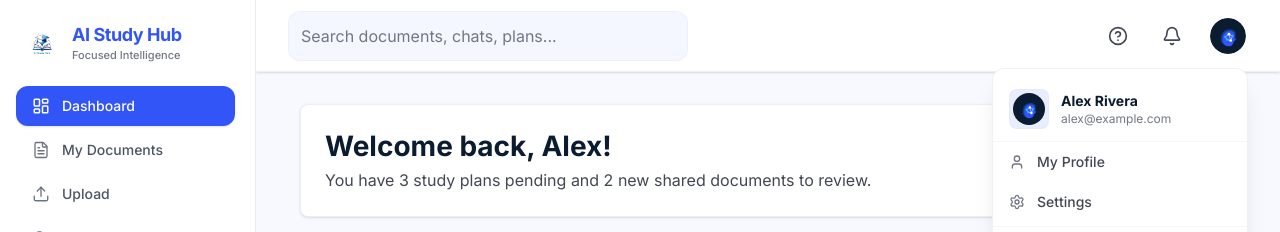
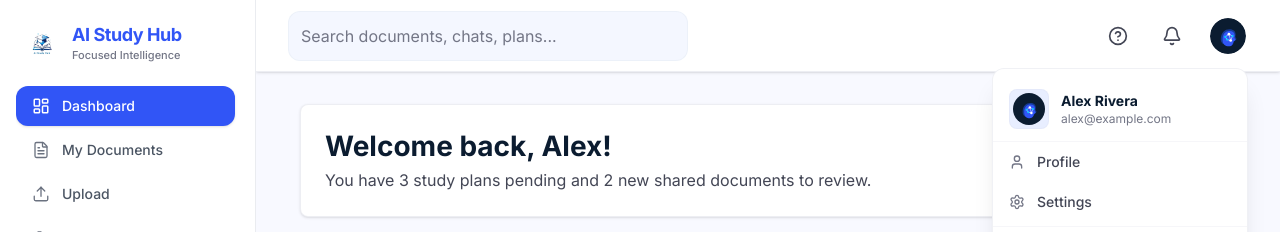
Before and after one commit to huynhduybinh24/SWP391_AIStudyHub, a React (Vite) app in the folder FrontEnd/: page /dashboard in a window 1280 px wide. Both pictures are taken after a click on the button 1228 px from the left and 35 px from the top of the page. Shown: the top 232 px of the page. Built offline with nearby package versions, Linux system fonts and the light colour scheme; no server answers.

Commit message:
fix: correct notification reply text and labels

```diff
--- a/FrontEnd/src/components/layout/Header.tsx
+++ b/FrontEnd/src/components/layout/Header.tsx
@@ -120,7 +120,7 @@ export function Header() {
               onClick={() => navigate('/dashboard/profile')}
             >
               <User className="size-4 text-muted" />
-              My Profile
+              Profile
             </button>
             <button
               type="button"
```
